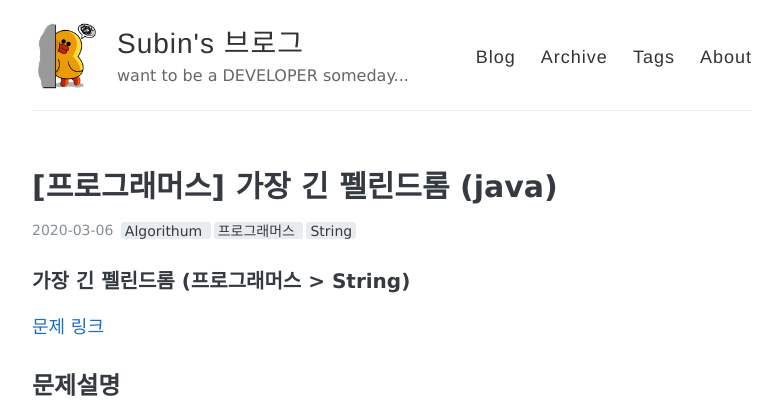
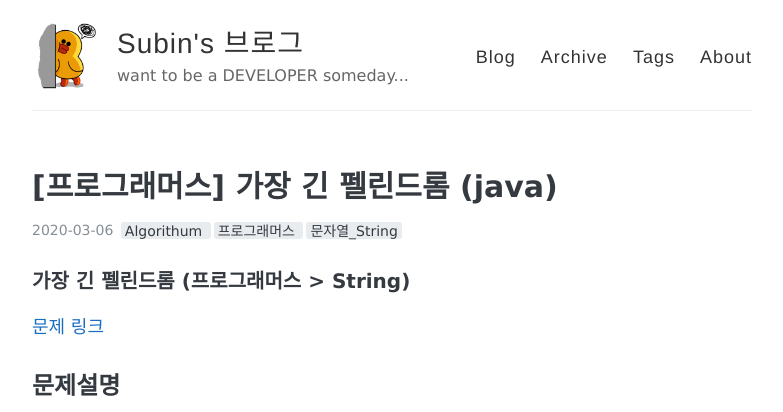
Before and after one commit to Parksuu/Parksuu.github.io, a Jekyll site: the page built from _posts/2020-03-06-84-[프로그래머스]-가장 긴 펠린드롬-(java).md, in a window 1280 px wide and 900 px high. Shown: the top 412 px of the window, without its empty margins (248-1031 px from the left). Built offline with Jekyll 4.4.1, drawn with Linux system fonts in a browser that asks for light colours; comment, search, counter and statistics services are not loaded.

Commit message:
문자열_String

```diff
--- a/_posts/2020-03-06-84-[프로그래머스]-가장 긴 펠린드롬-(java).md
+++ b/_posts/2020-03-06-84-[프로그래머스]-가장 긴 펠린드롬-(java).md
@@ -4,7 +4,7 @@ title: "[프로그래머스] 가장 긴 펠린드롬 (java)"
 tags:
   - Algorithum
   - 프로그래머스
-  - String
+  - 문자열_String
 
 date: 2020-03-06 16:00:00
 comments: true
```
Also changed, not shown: _posts/2020-03-03-83-[백준]-문자열 압축-(java).md (+1 -1 lines).
